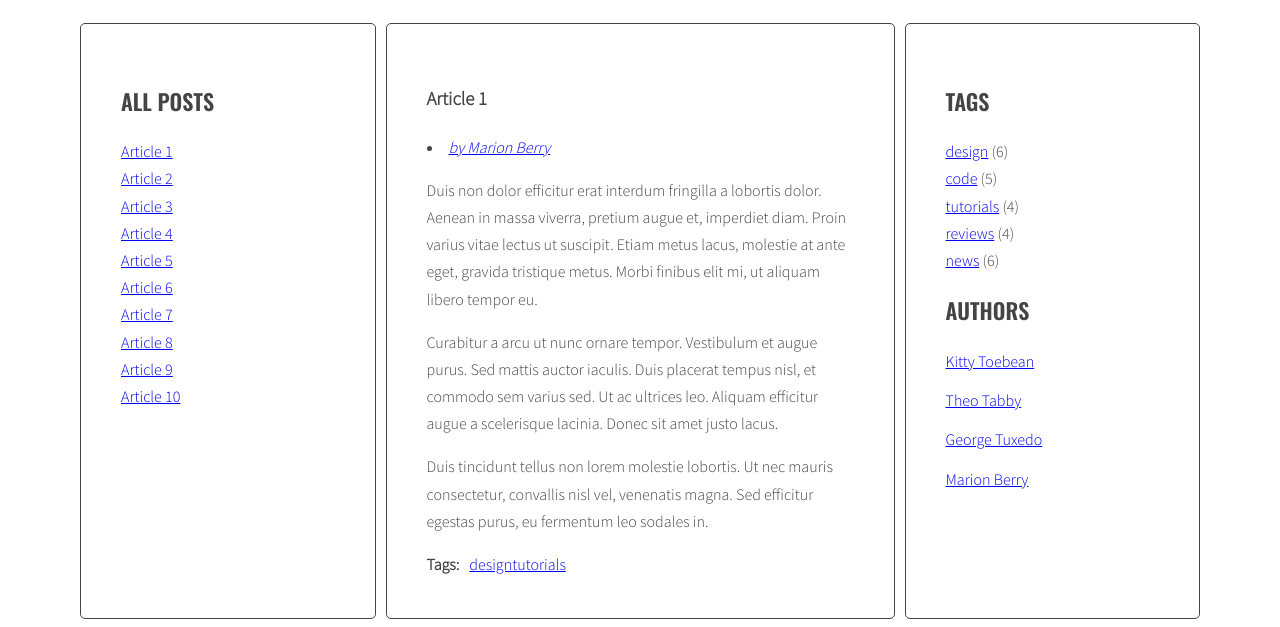
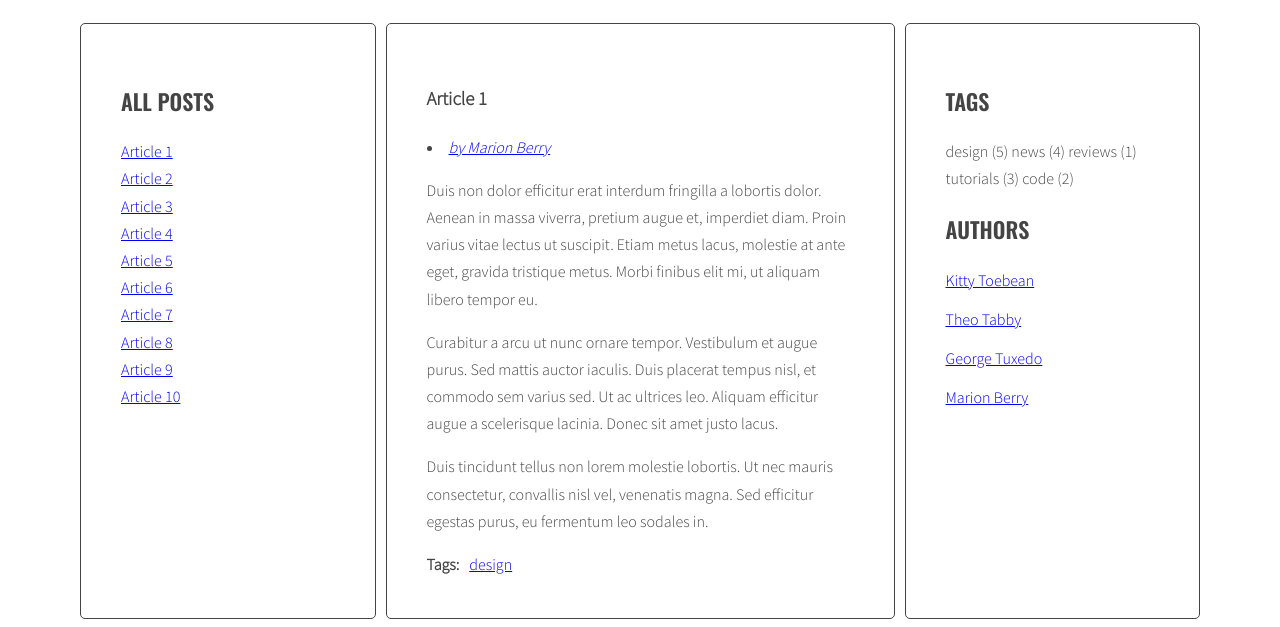
Before and after one commit to lukasiewiczoskar/Blog, a website: page index.html in a window 1280 px wide. Shown: the part 220-847 px from the top of the page. Drawn offline with nearby package versions, Linux system fonts and the light colour scheme.

Commit message:
problem with tags

```diff
--- a/index.html
+++ b/index.html
@@ -20,7 +20,7 @@
                     </ul>
                 </aside>
                 <section class="posts">
-                    <article class="post active" id="article-1" data-tags="design tutorials" data-author='by Marion Berry'>
+                    <article class="post active" id="article-1" data-tags="design" data-author='by Marion Berry'>
                         <h3 class="post-title">Article 1</h3>
                         <p class="post-author"></p>
                         <div class="post-content">
@@ -42,7 +42,7 @@
                             </ul>
                         </div>
                     </article>
-                    <article class="post" id="article-2" data-tags="news code" data-author='by Theo Tabby'>
+                    <article class="post" id="article-2" data-tags="news" data-author='by Theo Tabby'>
                         <h3 class="post-title">Article 2</h3>
                         <p class="post-author"></p>
                         <div class="post-content">
@@ -64,7 +64,7 @@
                             </ul>
                         </div>
                     </article>
-                    <article class="post" id="article-3" data-tags="design news reviews" data-author='by George Tuxedo'>
+                    <article class="post" id="article-3" data-tags="reviews" data-author='by George Tuxedo'>
                         <h3 class="post-title">Article 3</h3>
                         <p class="post-author"></p>
                         <div class="post-content">
@@ -83,7 +83,7 @@
                             </ul>
                         </div>
                     </article>
-                    <article class="post" id="article-4" data-tags="design tutorials code" data-author='by Kitty Toebean'>
+                    <article class="post" id="article-4" data-tags="design tutorials" data-author='by Kitty Toebean'>
                         <h3 class="post-title">Article 4</h3>
                         <p class="post-author"></p>
                         <div class="post-content">
@@ -104,7 +104,7 @@
                             </ul>
                         </div>
                     </article>
-                    <article class="post" id="article-5" data-tags="design reviews" data-author='by Marion Berry'>
+                    <article class="post" id="article-5" data-tags="design" data-author='by Marion Berry'>
                         <h3 class="post-title">Article 5</h3>
                         <p class="post-author"></p>
                         <div class="post-content">
@@ -124,7 +124,7 @@
                             </ul>
                         </div>
                     </article>
-                    <article class="post" id="article-6" data-tags="reviews code" data-author='by George Tuxedo'>
+                    <article class="post" id="article-6" data-tags="code" data-author='by George Tuxedo'>
                         <h3 class="post-title">Article 6</h3>
                         <p class="post-author"></p>
                         <div class="post-content">
@@ -211,7 +211,7 @@
                             </ul>
                         </div>
                     </article>
-                    <article class="post" id="article-10" data-tags="design code news reviews" data-author='by George Tuxedo'>
+                    <article class="post" id="article-10" data-tags="design" data-author='by George Tuxedo'>
                         <h3 class="post-title">Article 10</h3>
                         <p class="post-author"></p>
                         <div class="post-content">
@@ -240,11 +240,11 @@
                 <aside class="sidebar">
                     <h2 class="section-title">Tags</h2>
                     <ul class="list tags">
-                        <li><a href="#">design</a> <span>(6)</span></li>
-                        <li><a href="#">code</a> <span>(5)</span></li>
-                        <li><a href="#">tutorials</a> <span>(4)</span></li>
-                        <li><a href="#">reviews</a> <span>(4)</span></li>
-                        <li><a href="#">news</a> <span>(6)</span></li>
+                        <li><a href="#"></a> <span></span></li>
+                        <li><a href="#"></a> <span></span></li>
+                        <li><a href="#"></a> <span></span></li>
+                        <li><a href="#"></a> <span></span></li>
+                        <li><a href="#"></a> <span></span></li>
                     </ul>
                     <h2 class="section-title">Authors</h2>
                     <ul class="list authors">
--- a/js/script.js
+++ b/js/script.js
@@ -30,9 +30,12 @@
 		optTitleSelector = '.post-title',
 		optTitleListSelector = '.titles',
 		optArticleTagsSelector = '.post-tags .list',
-        optArticleAuthorSelector = '.post-author'
+		optArticleAuthorSelector = '.post-author',
+		optTagsListSelector = '.tags.list',
+        optCloudClassCount = 5,
+        optCloudClassPrefix = 'tag-size-'
 
-	const generateTitleLinks = function(customSelector = '') {
+	const generateTitleLinks = function (customSelector = '') {
 		/* remove contents of titleList */
 		const titleList = document.querySelector(optTitleListSelector)
 		titleList.innerHTML = ''
@@ -63,7 +66,28 @@
 	}
 	generateTitleLinks()
 
-	const generateTags = function() {
+    const calculateTagsParams = function(tags){
+        const params = {max: 0, min: 999999}
+        for (let tag in tags){
+            if (tags[tag] > params.max){
+            params.max = tags[tag];
+            } else if (tags[tag] < params.min){
+                params.min = tags[tag]
+            }
+        }
+        return params;
+    }
+    const calculateTagClass = function(count, params){
+        const normalizedCount = count - params.min;
+        const normalizedMax = params.max - params.min;
+        const percentage = normalizedCount / normalizedMax;
+        const classNumber = Math.floor( percentage * (optCloudClassCount - 1) + 1);
+        return optCloudClassPrefix + classNumber;
+    }
+
+	const generateTags = function () {
+		/* [NEW] create a new variable allTags with an empty object */
+		let allTags = {}
 		/*[DONE] find all articles */
 		const articles = document.querySelectorAll(optArticleSelector)
 		/*[DONE] START LOOP: for every article: */
@@ -82,17 +106,42 @@
 				const linkHtml = '<li><a href="#tag-' + tag + '">' + tag + '</a></li>'
 				/*[DONE] add generated code to html variable */
 				html = html + linkHtml
+				/* [NEW] check if this link is NOT already in allTags */
+				if (!allTags[tag]) {
+					/* [NEW] add generated code to allTags array */
+					allTags[tag] = 1
+				} else {
+					allTags[tag]++
+				}
+
 				/*[DONE] END LOOP: for each tag */
 			}
 			/*[DONE] insert HTML of all the links into the tags wrapper */
 			tagsWrapper.innerHTML = html
 			/*[DONE] END LOOP: for every article: */
 		}
+		/* [NEW] find list of tags in right column */
+		const tagList = document.querySelector(optTagsListSelector)
+
+		/* [NEW] create variable for all links HTML code */
+		const tagsParams = calculateTagsParams(allTags)
+        let allTagsHTML = ''
+
+		/* [NEW] START LOOP: for each tag in allTags: */
+		for (let tag in allTags) {
+			/* [NEW] generate code of a link and add it to allTagsHTML */
+			allTagsHTML += tag + ' (' + allTags[tag] + ') '
+            const tagLinkHTML = '<li>' + calculateTagClass(allTags[tag], tagsParams) + '</li>';
+            console.log('tagLinkHTML:', tagLinkHTML);
+		/* [NEW] END LOOP: for each tag in allTags: */
+        }
+		/*[NEW] add HTML from allTagsHTML to tagList */
+		tagList.innerHTML = allTagsHTML
 	}
 
 	generateTags()
 
-    function tagClickHandler(event){
+	function tagClickHandler(event) {
 		/*[DONE] prevent default action for this event */
 		event.preventDefault()
 		/*[DONE] make new constant named "clickedElement" and give it the value of "this" */
@@ -104,8 +153,7 @@
 		/*[DONE] find all tag links with class active */
 		const tagLinks = document.querySelectorAll('a.active[href^="#tag-"]')
 		/*[DONE] START LOOP: for each active tag link */
-        for (let tagLink of tagLinks){
-
+		for (let tagLink of tagLinks) {
 			/*[DONE] remove class active */
 			tagLink.classList.remove('active')
 			/*[DONE] END LOOP: for each active tag link */
@@ -113,7 +161,7 @@
 		/*[DONE] find all tag links with "href" attribute equal to the "href" constant */
 		const hrefTagLinks = document.querySelectorAll('a[href="' + href + '"]')
 		/*[DONE] START LOOP: for each found tag link */
-        for (let hrefTagLink of hrefTagLinks){
+		for (let hrefTagLink of hrefTagLinks) {
 			/*{DONE} add class active */
 			hrefTagLink.classList.add('active')
 			/*{DONE} END LOOP: for each found tag link */
@@ -122,26 +170,23 @@
 		generateTitleLinks('[data-tags~="' + tag + '"]')
 	}
 
-      const addClickListenersToTags = function(){
+	const addClickListenersToTags = function () {
 		/* find all links to tags */
 		const tagLinks = document.querySelectorAll('a[href^="#tag-"]')
 		/* START LOOP: for each link */
-        for (let tagLink of tagLinks){
+		for (let tagLink of tagLinks) {
 			/* add tagClickHandler as event listener for that link */
 			tagLink.addEventListener('click', tagClickHandler)
 			/* END LOOP: for each link */
 		}
 	}
 
-      addClickListenersToTags();
+	addClickListenersToTags()
 
-
-      const generateAuthors = function(){
-
+	const generateAuthors = function () {
 		const articles = document.querySelectorAll(optArticleSelector)
 
-        for (let article of articles){
-
+		for (let article of articles) {
 			const findAuthors = article.querySelector(optArticleAuthorSelector)
 
 			let html = ''
@@ -156,9 +201,9 @@
 		}
 	}
 
-      generateAuthors();
+	generateAuthors()
 
-      const authorClickHandler = function(event){
+	const authorClickHandler = function (event) {
 		event.preventDefault()
 
 		const clickedElement = this
@@ -169,22 +214,22 @@
 
 		const activeAuthorsLinks = document.querySelectorAll('a.active[href^="#author-"]')
 
-          for (activeAuthorsLink of activeAuthorsLinks){
+		for (activeAuthorsLink of activeAuthorsLinks) {
 			activeAuthorsLink.classList.remove('active')
 		}
 		const authorLinks = document.querySelectorAll('a.active[href^="#author-]' + href + '"')
 
-          for (let authorlink of authorLinks){
+		for (let authorlink of authorLinks) {
 			authorlink.classList.add('active')
 		}
 
 		generateTitleLinks('[data-author="' + author + '"]')
 	}
 
-      const addClickListenersToAuthors = function(){
+	const addClickListenersToAuthors = function () {
 		const authorLinks = document.querySelectorAll('a[href^="#author-"]')
 
-          for (let authorLink of authorLinks){
+		for (let authorLink of authorLinks) {
 			authorLink.addEventListener('click', authorClickHandler)
 		}
 	}
```
Lines whose indentation alone changed are shown as unchanged.
